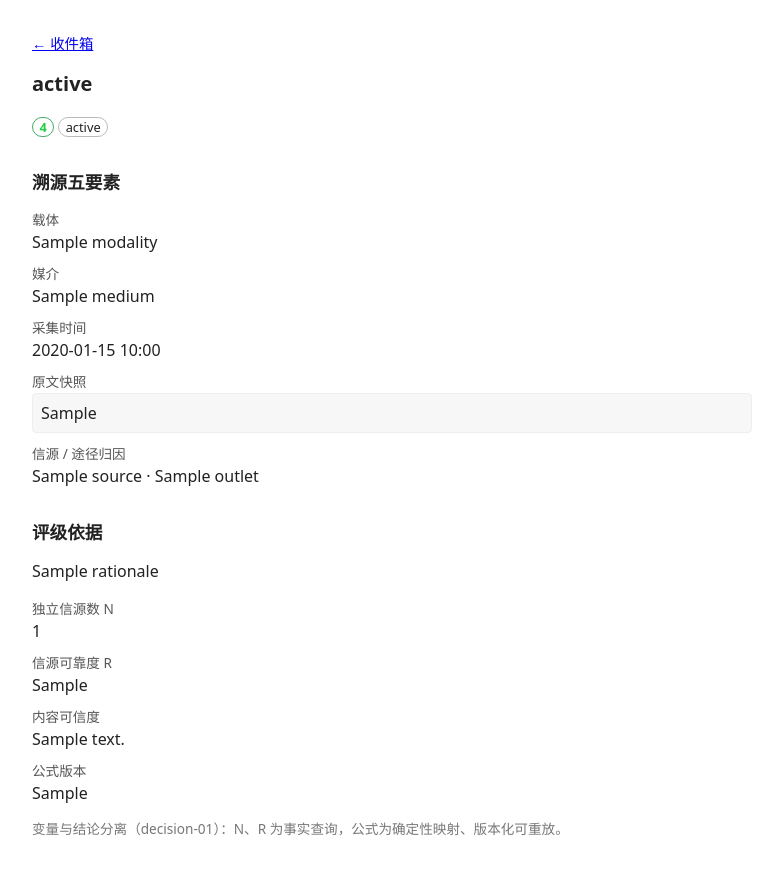
After one commit to leoricmaster/iih, a Python web app: template src/iih/web/templates/item_detail.html in a window 1280 px wide. The commit adds this page. Shown: the whole page, without its empty margins (248-1031 px from the left). Run offline with Jinja, Linux system fonts and the light colour scheme; the template is opened without the code that fills it: most values are stand-ins (such as "Sample title", 1, 10 or a date in 2020).

Commit message:
IIH-01.04 收件箱浏览：收件箱首页 + 条目详情（溯源五要素/评级依据）+ Web 用例
Co-Authored-By: Claude Opus 4.7 <noreply@anthropic.com>

```diff
--- a/src/iih/web/app.py
+++ b/src/iih/web/app.py
@@ -7,6 +7,7 @@ from sqlalchemy.orm import Session, sessionmaker
 
 from iih.config import get_settings
 from iih.db import make_engine, make_session_factory
+from iih.web.inbox import router as inbox_router
 from iih.web.sources import router as sources_router
 from iih.web.submissions import router as submissions_router
 
@@ -21,6 +22,7 @@ def create_app() -> FastAPI:
         engine.dispose()
 
     app = FastAPI(title="智能情报中心（IIH）", lifespan=lifespan)
+    app.include_router(inbox_router)
     app.include_router(submissions_router)
     app.include_router(sources_router)
 
--- /dev/null
+++ b/src/iih/web/templates/item_detail.html
@@ -0,0 +1,53 @@
+<!doctype html>
+<html lang="zh-CN">
+<head>
+  <meta charset="utf-8">
+  <meta name="viewport" content="width=device-width, initial-scale=1">
+  <title>条目详情 · IIH</title>
+  <style>
+    body { font-family: system-ui, sans-serif; max-width: 720px; margin: 2rem auto; padding: 0 1rem; color: #222; }
+    h1 { font-size: 1.25rem; line-height: 1.5; }
+    h2 { font-size: 1.1rem; margin-top: 2rem; }
+    .nav { margin-bottom: 1rem; font-size: 0.9rem; }
+    .pill { display: inline-block; padding: 0 0.5em; border: 1px solid #bbb; border-radius: 1em; font-size: 0.8rem; white-space: nowrap; }
+    .pill.rating { border-color: #4a6; color: #2c4; font-weight: 600; }
+    dl { margin: 0.5rem 0; }
+    dt { font-size: 0.85rem; color: #555; margin-top: 0.6rem; }
+    dd { margin: 0.15rem 0 0 0; }
+    .snapshot { white-space: pre-wrap; background: #f7f7f7; border: 1px solid #eee; border-radius: 4px; padding: 0.5rem; }
+    .muted { color: #777; font-size: 0.85rem; }
+  </style>
+</head>
+<body>
+  <div class="nav"><a href="/">← 收件箱</a></div>
+  <h1>{{ item.statement }}</h1>
+  <p>
+    <span class="pill rating">{{ item.rating or '—' }}</span>
+    <span class="pill">{{ status_labels[item.status] }}</span>
+  </p>
+
+  <h2>溯源五要素</h2>
+  <dl>
+    <dt>载体</dt><dd>{{ item.modality.name }}</dd>
+    <dt>媒介</dt><dd>{{ item.medium.name }}</dd>
+    <dt>采集时间</dt><dd>{{ item.collected_at.strftime('%Y-%m-%d %H:%M') }}</dd>
+    <dt>原文快照</dt><dd class="snapshot">{{ item.original_snapshot }}</dd>
+    <dt>信源 / 途径归因</dt>
+    <dd>{{ item.source.name if item.source else '—' }}{% if item.outlet %} · {{ item.outlet.name }}{% endif %}</dd>
+  </dl>
+
+  <h2>评级依据</h2>
+  {% if verification %}
+  <p>{{ verification.rationale }}</p>
+  <dl>
+    <dt>独立信源数 N</dt><dd>{{ verification.independent_source_count }}</dd>
+    <dt>信源可靠度 R</dt><dd>{{ verification.source_reliability or '—' }}</dd>
+    <dt>内容可信度</dt><dd>{{ verification.content_credibility or '—' }}</dd>
+    <dt>公式版本</dt><dd>{{ verification.formula_version or '—' }}</dd>
+  </dl>
+  <p class="muted">变量与结论分离（decision-01）：N、R 为事实查询，公式为确定性映射、版本化可重放。</p>
+  {% else %}
+  <div class="muted">暂无核实记录</div>
+  {% endif %}
+</body>
+</html>
--- a/src/iih/web/templates/sources.html
+++ b/src/iih/web/templates/sources.html
@@ -23,7 +23,7 @@
   </style>
 </head>
 <body>
-  <div class="nav"><a href="/submissions">← 录入素材</a></div>
+  <div class="nav"><a href="/">收件箱</a> · <a href="/submissions">录入素材</a></div>
   <h1>信源库</h1>
 
   <p class="muted">已准入信源（发布主体）及其途径的全集（doc-03 §六）；新信源经双通道确认制准入（decision-05）。登记只收互联网途径（系统自动拉取）；线下途径经素材录入归因补记。</p>
--- a/src/iih/web/templates/submissions.html
+++ b/src/iih/web/templates/submissions.html
@@ -8,6 +8,7 @@
     body { font-family: system-ui, sans-serif; max-width: 720px; margin: 2rem auto; padding: 0 1rem; color: #222; }
     h1 { font-size: 1.4rem; }
     h2 { font-size: 1.1rem; margin-top: 2rem; }
+    .nav { margin-bottom: 1rem; font-size: 0.9rem; }
     .field { margin-bottom: 1rem; }
     label { display: block; margin-bottom: 0.25rem; font-size: 0.9rem; }
     select, textarea { width: 100%; padding: 0.5rem; border: 1px solid #ccc; border-radius: 4px; font: inherit; }
@@ -21,6 +22,7 @@
   </style>
 </head>
 <body>
+  <div class="nav"><a href="/">收件箱</a> · <a href="/sources">信源库</a></div>
   <h1>录入素材</h1>
 
   {% if errors %}
```
Also changed, not shown: src/iih/web/inbox.py (added, +71 -0 lines), src/iih/web/templates/inbox.html (added, +42 -0 lines), tests/test_web.py (+140 -2 lines).
